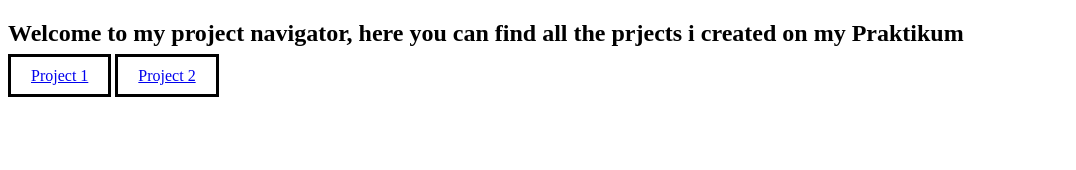
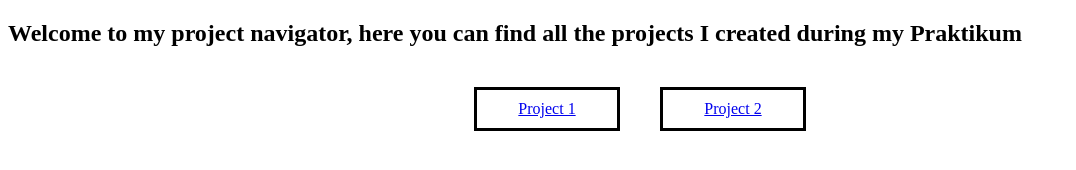
Before and after one commit to DimaUnityCoder/DimaUnityCoder, a plain HTML site: page index.html in a window 1280 px wide. Shown: the whole page, without its empty margins (0-1076 px from the left). Drawn offline with Linux system fonts and the light colour scheme.

Commit message:
fixed some stuff

```diff
--- a/ShoeWebsite/style.css
+++ b/ShoeWebsite/style.css
@@ -35,6 +35,8 @@ header{
 }
 img{
     height: 10vh;
+    border: black 2px solid;
+    border-radius: 10px;
 }
 section{
     border: 2px solid black;
--- a/index.html
+++ b/index.html
@@ -2,16 +2,29 @@
 <html>
     <head>
         <style>
-
-            a{
-                padding: 10px 20px 10px 20px;
+            ._button {
+                width: 100px;
+                margin: 20px;
+                padding: 10px 20px;
                 border: solid black 3px;
+                text-align: center;
+            }
+            #wrapper {
+                display: flex;
+                justify-content: center;
             }
         </style>
     </head>
     <body>
-        <h2>Welcome to my project navigator, here you can find all the prjects i created on my Praktikum</h2>
-        <a href="/ShoeWebsite/index.html">Project 1</a>
-        <a href="/WeatherWebsite/index.html">Project 2</a>
+        <h2>Welcome to my project navigator, here you can find all the projects I created during my Praktikum</h2>
+        <div id="wrapper">
+
+            <div class="_button">
+                <a href="/ShoeWebsite/index.html">Project 1</a>
+            </div>
+            <div class="_button">
+                <a href="/WeatherWebsite/index.html">Project 2</a>
+            </div>
+        </div>
     </body>
 </html>
```
Also changed, not shown: ShoeWebsite/index.html (+1 -1 lines), ShoeWebsite/object_script.js (+22 -3 lines).
